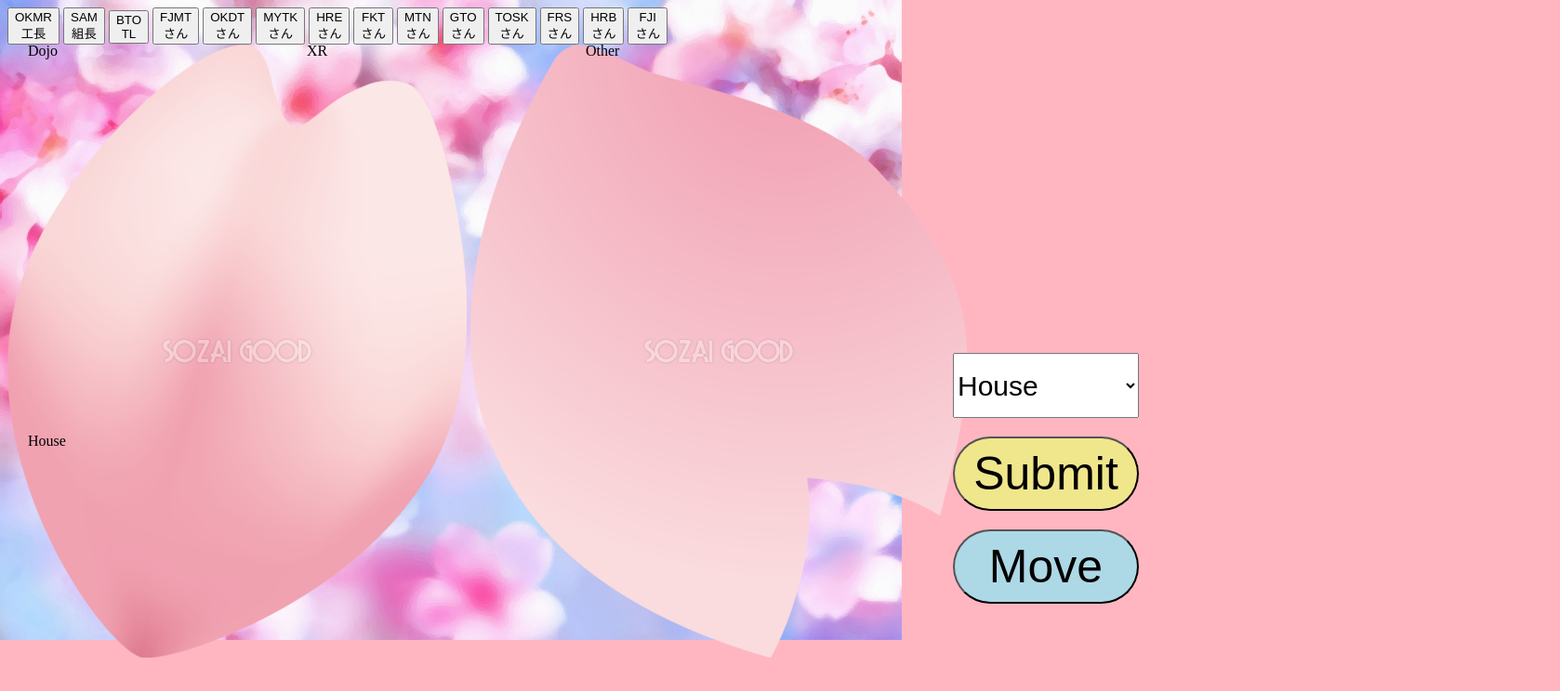
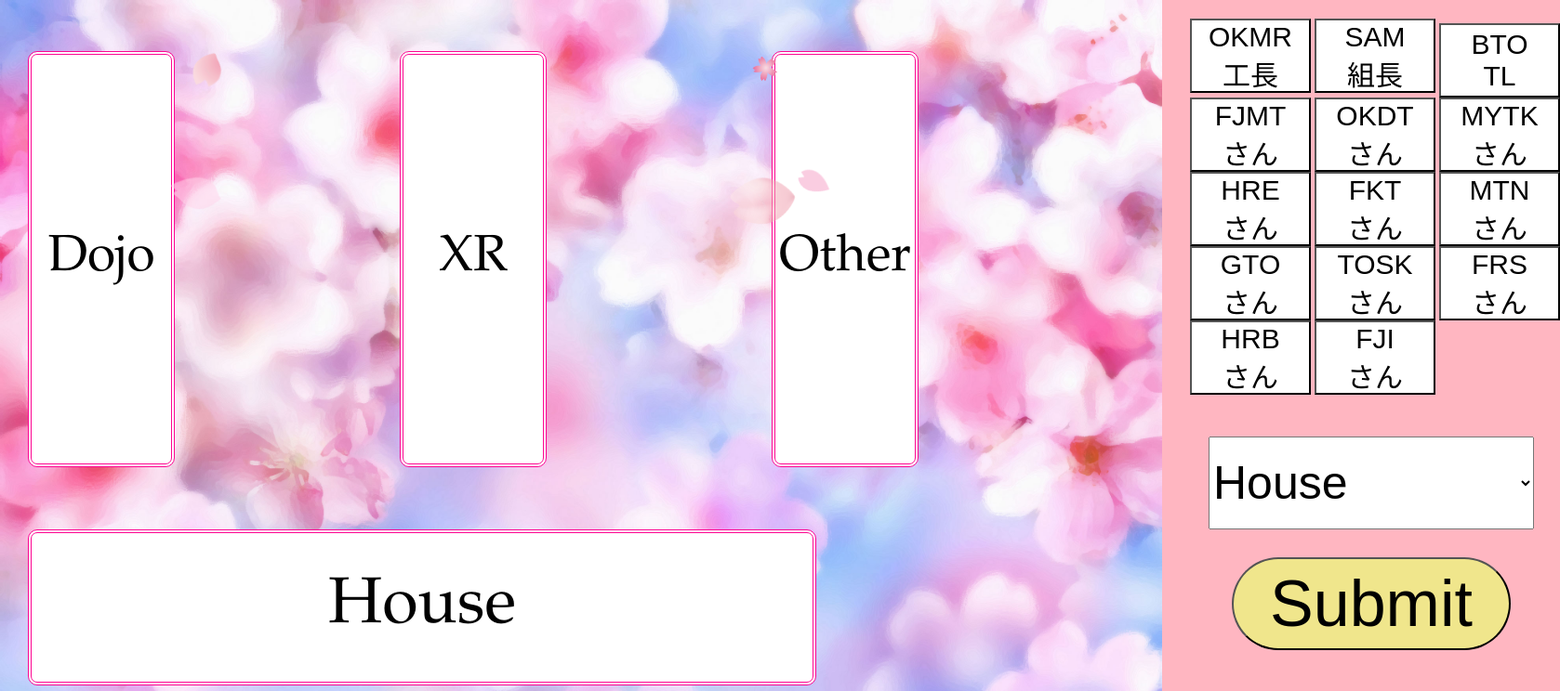
Before and after one commit to MoeHoribe/MoeHoribe.fnd36, a plain HTML site: page index.html in a window 1280 px wide. Shown: the top 744 px of the page at 93% size, 1678 px wide, since content can reach past the window. Drawn offline with Linux system fonts and the light colour scheme.

Commit message:
Update style.css

```diff
--- a/style.css
+++ b/style.css
@@ -2,23 +2,23 @@
 body {
   background-image: url(flower-back1470.jpg);
   background-repeat: no-repeat;
-  background-size: 970px;
+  background-size: 1250px;
   background-color:lightpink;
 }
 
 /* メンバーボタン */
-#menberBotton button {
-  width: 90px;
-  height: 60px;
-  font-size: 20px;
+#menber_botton button {
+  width: 130px;
+  height: 80px;
+  font-size: 30px;
   position: relative;
   top: 30px;
-  left: 165px;
+  left: 460px;
   background-color: white;
   display: inline-block;
 }
-#menberBotton {
-  width: 300px;
+#menber_botton {
+  width: 450px;
   height: 500px;
   position: absolute;
   top: -10px;
@@ -27,124 +27,257 @@ body {
 
 /* 行先コンボボックス */
 #destination {
-  width: 200px;
-  height: 70px;
-  font-size: 30px;
+  width: 350px;
+  height: 100px;
+  font-size: 50px;
   position: absolute;
-  top: 380px;
-  left: 1025px;
+  top: 470px;
+  left: 1300px;
 }
 
 /* House */
 #house {
   position: absolute;
-  top: 450px;
+  top: 500px;
   left: 30px;
 }
-#house input {
+#house p {
+  position: absolute;
   border-radius: 10px;
   background-color: white;
   border: 4px double rgb(252, 7, 146);
   padding: 20px;
-  font-size: 35px;
-  height: 80px;
-  width: 500px;
-  text-align: center;
+  font-size: 70px;
+  height: 120px;
+  width: 800px;
   font-family: 'Palatino Linotype';
+  display: flex;
+  align-items: center;
+  justify-content: center;
 }
 #houseButtonId {
-  width: 130px;
-  font-size: 20px;
+  position: absolute;
+  top: 260px;
+  left: 160px;
+  width: 230px;
+  height: 50px;
+  font-size: 40px;
   background-color: white;
+  display: flex;
+  align-items: center;
+  justify-content: center;
 }
+
 
 /* Dojo */
 #dojo {
   position: absolute;
-  top: 30px;
+  top: 00px;
   left: 30px;
 }
-#dojo input {
+#dojo p {
+  position: absolute;
   border-radius: 10px;
   background-color: white;
   border: 4px double rgb(252, 7, 146);
   padding: 20px;
-  font-size: 35px;
-  height: 300px;
-  width: 80px;
-  text-align: center;
+  font-size: 55px;
+  height: 400px;
+  width: 110px;
   font-family: 'Palatino Linotype';
+  display: flex;
+  align-items: center;
+  justify-content: center;
 }
 #dojoButtonId {
-  width: 130px;
-  font-size: 20px;
+  position: absolute;
+  top: 260px;
+  left: 160px;
+  width: 230px;
+  height: 50px;
+  font-size: 40px;
   background-color: white;
+  display: flex;
+  align-items: center;
+  justify-content: center;
 }
 
 /* Xr */
 #xr {
   position: absolute;
-  top: 30px;
-  left: 330px;
+  top: 0px;
+  left: 430px;
 }
-#xr input {
+#xr p {
+  position: absolute;
   border-radius: 10px;
   background-color: white;
   border: 4px double rgb(252, 7, 146);
   padding: 20px;
-  font-size: 35px;
-  height: 300px;
-  width: 80px;
-  text-align: center;
+  font-size: 55px;
+  height: 400px;
+  width: 110px;
   font-family: 'Palatino Linotype';
+  display: flex;
+  align-items: center;
+  justify-content: center;
 }
 #xrButtonId {
-  width: 130px;
-  font-size: 20px;
+  position: absolute;
+  top: 260px;
+  left: 160px;
+  width: 230px;
+  height: 50px;
+  font-size: 40px;
   background-color: white;
+  display: flex;
+  align-items: center;
+  justify-content: center;
 }
 
 /* Other */
 #other {
   position: absolute;
-  top: 30px;
-  left: 630px;
+  top: 0px;
+  left: 830px;
 }
-#other input {
+#other p{
   border-radius: 10px;
   background-color: white;
   border: 4px double rgb(252, 7, 146);
   padding: 20px;
-  font-size: 30px;
-  height: 300px;
-  width: 80px;
-  text-align: center;
+  font-size: 55px;
+  height: 400px;
+  width: 110px;
   font-family: 'Palatino Linotype';
+  display: flex;
+  align-items: center;
+  justify-content: center;
 }
 #otherButtonId {
-  width: 130px;
-  font-size: 20px;
+  position: absolute;
+  top: 260px;
+  left: 160px;
+  width: 230px;
+  height: 50px;
+  font-size: 40px;
   background-color: white;
+  display: flex;
+  align-items: center;
+  justify-content: center;
 }
 
 #submit {
-  width: 200px;
-  height: 80px;
-  font-size: 50px;
+  width: 300px;
+  height: 100px;
+  font-size: 70px;
   background-color:khaki;
   border-radius: 50px;
   position: absolute;
-  top: 470px;
-  left: 1025px;
+  top: 600px;
+  left: 1325px;
 }
 
 #move {
-  width: 200px;
-  height: 80px;
-  font-size: 50px;
+  width: 300px;
+  height: 100px;
+  font-size: 70px;
   background-color:lightblue;
   border-radius: 50px;
   position: absolute;
-  top: 570px;
-  left: 1025px;
+  top: 750px;
+  left: 1325px;
 }
+
+/* 桜降らせたい場所 */
+#sakura_block {
+  width: 72%;
+}
+#sakura_block .sakura_parts {
+  position: relative;
+}
+#sakura_block .sakura_parts img {
+  position: absolute;
+}
+#sakura_block .sakura_parts img:nth-child(2n+1) {
+  width: 50px;
+
+}
+#sakura_block .sakura_parts img:nth-child(2n) {
+  width: 30px;
+}
+/* 桜表示位置 */
+img.parts1 {
+  top: 0;
+  left: 5%;
+}
+img.parts2 {
+  top: 0;
+  left: 22%;
+}
+img.parts3 {
+  top: 0;
+  left: 25%;
+}
+img.parts4 {
+  top: 0;
+  left: 53%;
+}
+img.parts5 {
+  top: 0;
+  left: 71%;
+}
+img.parts6 {
+  top: 0;
+  left: 88%;
+}
+img.parts7 {
+  top: 0;
+  left: 92%;
+}
+img.parts8 {
+  top: 0;
+  left: 99%;
+}
+/* 桜背景アニメーション */
+@keyframes sakura {
+  0% {
+    opacity: 0;
+  }
+  20% {
+    transform: translate(3px, 30px) rotate(20deg);
+    opacity: 1;
+  }
+  30% {
+    transform: translate(0px, 50px) rotate(50deg);
+  }
+  50% {
+    transform: translate(-20px, 100px) rotate(150deg);
+  }
+  70% {
+    transform: translate(-40px, 150px) rotate(-50deg);
+    opacity: .8;
+  }
+  90% {
+    transform: translate(-60px, 200px) rotate(-180deg);
+  }
+  100% {
+    transform: translate(-70px, 230px);
+    opacity: 0;
+  }
+}
+
+.sakura_parts img {
+  animation: sakura linear 5s infinite;
+  opacity: 0;
+}
+
+img.parts1,img.parts4,img.parts5 {
+  animation-delay: 0s;
+}
+img.parts2,img.parts6 {
+  animation-delay: 3.5s;
+}
+img.parts7,img.parts3,img.parts8 {
+  animation-delay: 1.0s;
+}
```
